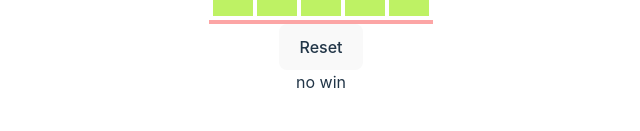
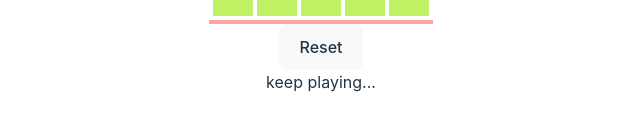
Before and after one commit to fractal-bootcamp/parthagrawal.snake-game, a React (Vite) app: page / in a window 1280 px wide. Shown: the part 515-646 px from the top of the page, without its empty margins (319-959 px from the left). Built offline with nearby package versions, Linux system fonts and the light colour scheme.

Commit message:
changed win label rendering

```diff
--- a/src/App.tsx
+++ b/src/App.tsx
@@ -98,23 +98,27 @@ const getPaintedBoard = (game: Game): Board => {
 const initialSnake: Snake = [2, 3, 4]
 const initialApple = Math.floor(Math.random() * 25 + 1)
 
+type WinState = 'WIN' | 'LOSE' | null
 const Board = () => {
   // const [board, setBoard] = useState(structuredClone(initialBoard))
   // const [game, setGame] = useState(structuredClone({ snake: initialSnake, apple: initialApple }))
   const [snake, setSnake] = useState(initialSnake)
   const [apple, setApple] = useState(initialApple)
-  const [win, setWin] = useState(false)
+  const [win, setWin] = useState<WinState>(null)
   const [moveDirection, setMoveDirection] = useState<Movement>('ArrowDown')
   const [step, setStep] = useState(0)
 
   const moveSnakeContinuously = () => {
     // debugger;
     const newSnake = calculateNextSnake(snake, moveDirection)
+    if (newSnake == null) {
+
+    }
     if (newSnake != null) {
       // const newGame = { ...game, snake: newSnake }
       // debugger;
       if (newSnake[0] == apple) {
-        setWin(true);
+        setWin('WIN');
       }
       setSnake(newSnake) // new game is correct, but setGame isn't resetting state
       // setCounter(counter + 1)
@@ -142,11 +146,11 @@ const Board = () => {
 
   // registers user keypress, if the game is still going
   useEffect(() => {
-    if (!win) {
+    if (win === null) {
       document.addEventListener('keydown', handleUserKeyPress)
       return () => { document.removeEventListener('keydown', handleUserKeyPress) }
     }
-    if (win) console.log('you win!')
+    if (win === null) console.log('you win!')
   }, [handleUserKeyPress, win])
 
   const board = getPaintedBoard({ apple, snake, moveDirection })
@@ -176,10 +180,23 @@ const Board = () => {
       <button onClick={() => { setSnake(initialSnake); setApple(initialApple); setWin(false) }}>
         Reset
       </button>
-      {win ? <div>You Win!</div> : <div>no win</div>}
+      <WinLabel win={win} />
+
     </div >
   )
 
+}
+
+const WinLabel = ({ win }: { win: WinState }) => {
+  if (win === 'WIN') {
+    return (<div>You Win!</div>)
+  }
+  else if (win === 'LOSE') {
+    return (<div>You Lose!</div>)
+  }
+  else {
+    return (<div>keep playing...</div>)
+  }
 }
 
 
```
